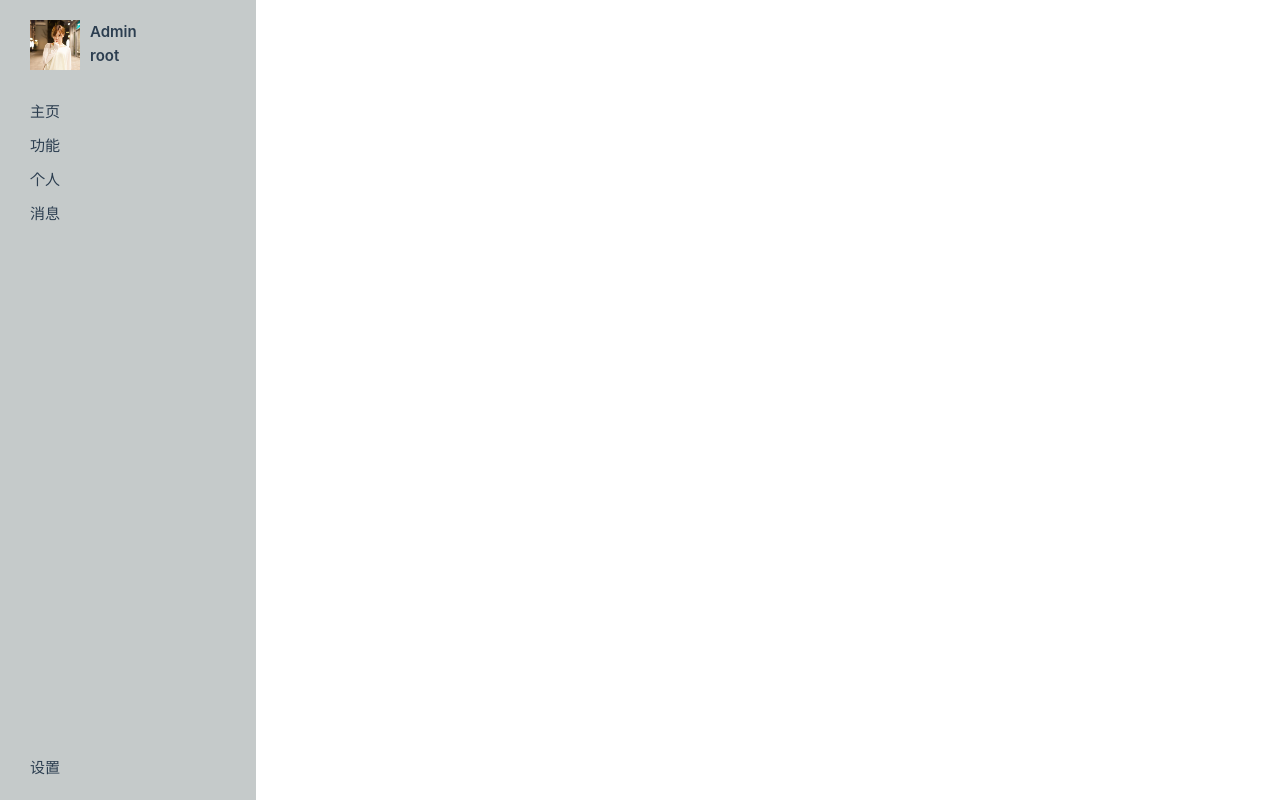
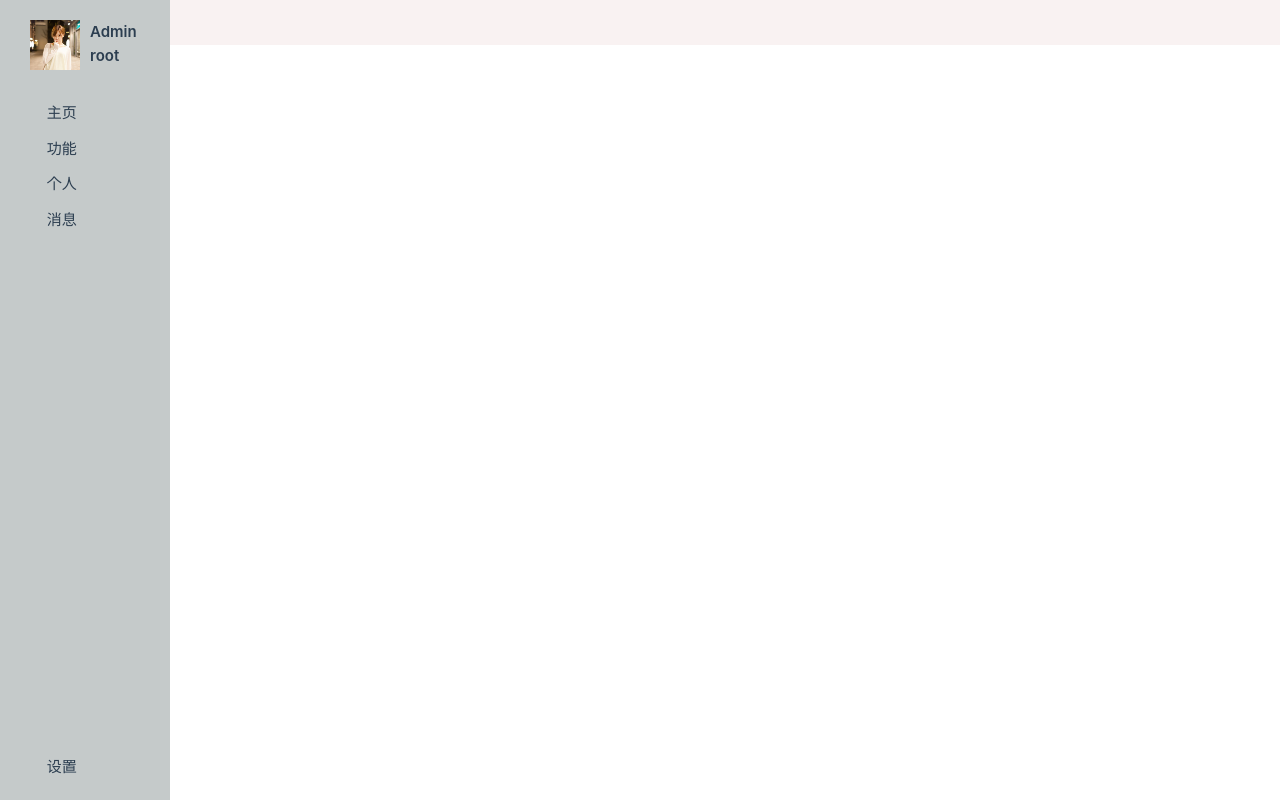
Before and after one commit to DarkLight-Long/eyes-protected, a Vue app: page / in a window 1280 px wide. Built offline with nearby package versions, Linux system fonts and the light colour scheme; a web font is replaced by a local one.

Commit message:
左边菜单栏和右侧顶部区域

```diff
--- a/src/App.vue
+++ b/src/App.vue
@@ -19,8 +19,5 @@ import TopHeader from '@/components/layouts/TopHeader.vue'
 <style lang="less" scoped>
    .win {
     display: flex;
-    div {
-      display: block;
-    }
   }
 </style>
--- a/src/components/layouts/LeftMenu.vue
+++ b/src/components/layouts/LeftMenu.vue
@@ -7,31 +7,31 @@ export default defineComponent ({
     const menu = [
       {
         id: 1,
-        icon: '主页',
+        icon: 'icon-eyesHome',
         label: '主页',
         router: '主页'
       },
       {
         id: 2,
-        icon: '功能',
+        icon: 'icon-eyesCategory',
         label: '功能',
         router: '功能'
       },
       {
         id: 3,
-        icon: '个人',
+        icon: 'icon-eyesProfile',
         label: '个人',
         router: '个人'
       },
       {
         id: 4,
-        icon: '消息',
+        icon: 'icon-eyesMessage',
         label: '消息',
         router: '消息'
       },
       {
         id: 5,
-        icon: '设置',
+        icon: 'icon-eyesSetting',
         label: '设置',
         router: '设置'
       }
@@ -59,6 +59,7 @@ export default defineComponent ({
         </div>
       </li>
       <li class="menu" v-for="(item, index) in menu" :key="index" @click="handleMenuClick(item.label)">
+        <i class="iconfont" :class="item.icon"></i>
         {{item.label}}
       </li>
     </ul>
@@ -68,9 +69,7 @@ export default defineComponent ({
 
 <style lang="less" scoped>
   .left-menu {
-    min-width: 110px;
-    max-width: 300px;
-    width: 20vw;
+    width: 170px;
     background-color: rgb(197, 202, 202);
     overflow-x: hidden;
     ul {
@@ -105,4 +104,51 @@ export default defineComponent ({
       }
     }
   }
+
+  // 宽度小于800，则left-menu宽度为110
+  @media (max-width: 800px) {
+    .left-menu {
+      width: 110px
+    }
+  }
+
+  // iconfont.cn
+  @font-face {
+    font-family: "iconfont"; /* Project id 3613037 */
+    src: url('//at.alicdn.com/t/c/font_3613037_jgek4e54qk.woff2?t=1661741658846') format('woff2'),
+        url('//at.alicdn.com/t/c/font_3613037_jgek4e54qk.woff?t=1661741658846') format('woff'),
+        url('//at.alicdn.com/t/c/font_3613037_jgek4e54qk.ttf?t=1661741658846') format('truetype')
+  }
+
+  .iconfont {
+    font-family: "iconfont" !important;
+    font-size: 16px;
+    font-style: normal;
+    -webkit-font-smoothing: antialiased;
+    -moz-osx-font-smoothing: grayscale;
+  }
+
+  .icon-eyesCategory:before {
+    content: "\e745";
+  }
+
+  .icon-eyesHome:before {
+    content: "\e746";
+  }
+
+  .icon-eyesNotification:before {
+    content: "\e747";
+  }
+
+  .icon-eyesMessage:before {
+    content: "\e748";
+  }
+
+  .icon-eyesProfile:before {
+    content: "\e749";
+  }
+
+  .icon-eyesSetting:before {
+    content: "\e74a";
+  }
 </style>
--- a/src/components/layouts/TopHeader.vue
+++ b/src/components/layouts/TopHeader.vue
@@ -1,19 +1,76 @@
 <script lang="ts">
-import { defineComponent } from 'vue';
+import { defineComponent } from 'vue'
+import { useRouter } from 'vue-router'
 
 export default defineComponent ({
   name: 'TopHeader',
   setup () {
+    const router = useRouter()
+    const handleBack = () => {
+      router.back()
+    }
+    const handleClose = () => {
+      console.log('close')
+    }
+    return { handleBack, handleClose }
   }
 })
 
 </script>
 
 <template>
-  <div>
-
+  <div class="top-header">
+    <i class="back iconfont icon-eyesarrow-left" @click="handleBack"></i>
+    <i class="close iconfont icon-eyesclose" @click="handleClose"></i>
   </div>
 </template>
 
 <style lang="less" scoped>
+  .top-header {
+    width: calc(100vw - 170px);
+    display: flex;
+    justify-content: space-between;
+    background-color: #b45e5e14;
+    .back {
+      margin-left: 10px
+    }
+    .close {
+      margin-right: 10px
+    }
+    .back:hover {
+      opacity: 0.5;
+    }
+    .close:hover {
+      opacity: 0.5;
+    }
+  }
+
+  @media(max-width: 800px) {
+    .top-header {
+      width: calc(100vw - 110px)
+    }
+  }
+
+  @font-face {
+    font-family: "iconfont"; /* Project id 3613037 */
+    src: url('//at.alicdn.com/t/c/font_3613037_jgek4e54qk.woff2?t=1661741658846') format('woff2'),
+        url('//at.alicdn.com/t/c/font_3613037_jgek4e54qk.woff?t=1661741658846') format('woff'),
+        url('//at.alicdn.com/t/c/font_3613037_jgek4e54qk.ttf?t=1661741658846') format('truetype');
+  }
+
+  .iconfont {
+    font-family: "iconfont" !important;
+    font-size: 28px;
+    font-style: normal;
+    -webkit-font-smoothing: antialiased;
+    -moz-osx-font-smoothing: grayscale;
+  }
+
+  .icon-eyesarrow-left:before {
+    content: "\e605";
+  }
+
+  .icon-eyesclose:before {
+    content: "\e607";
+  }
 </style>
```
